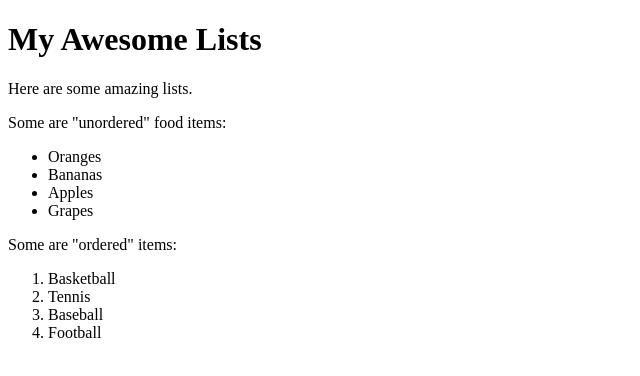
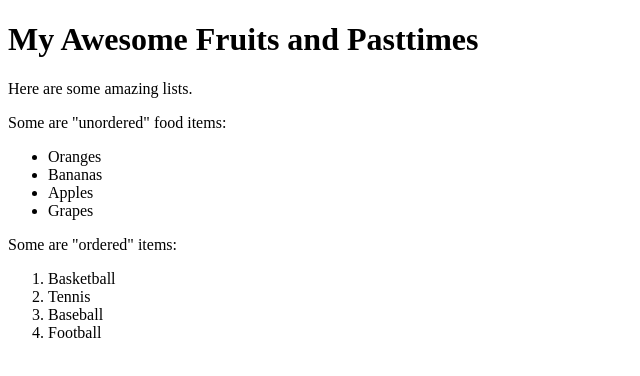
Before and after one commit to Tim-Healy/docs-index.html, a plain HTML site: page schwindex.html in a window 1280 px wide. Shown: the whole page, without its empty margins (0-640 px from the left). Drawn offline with Linux system fonts and the light colour scheme.

Commit message:
Update schwindex.html

```diff
--- a/schwindex.html
+++ b/schwindex.html
@@ -7,7 +7,7 @@
 
  <body>
 
- <h1>My Awesome Lists</h1>
+ <h1>My Awesome Fruits and Pasttimes</h1>
 
  <p>Here are some amazing lists.</p>
 
```
